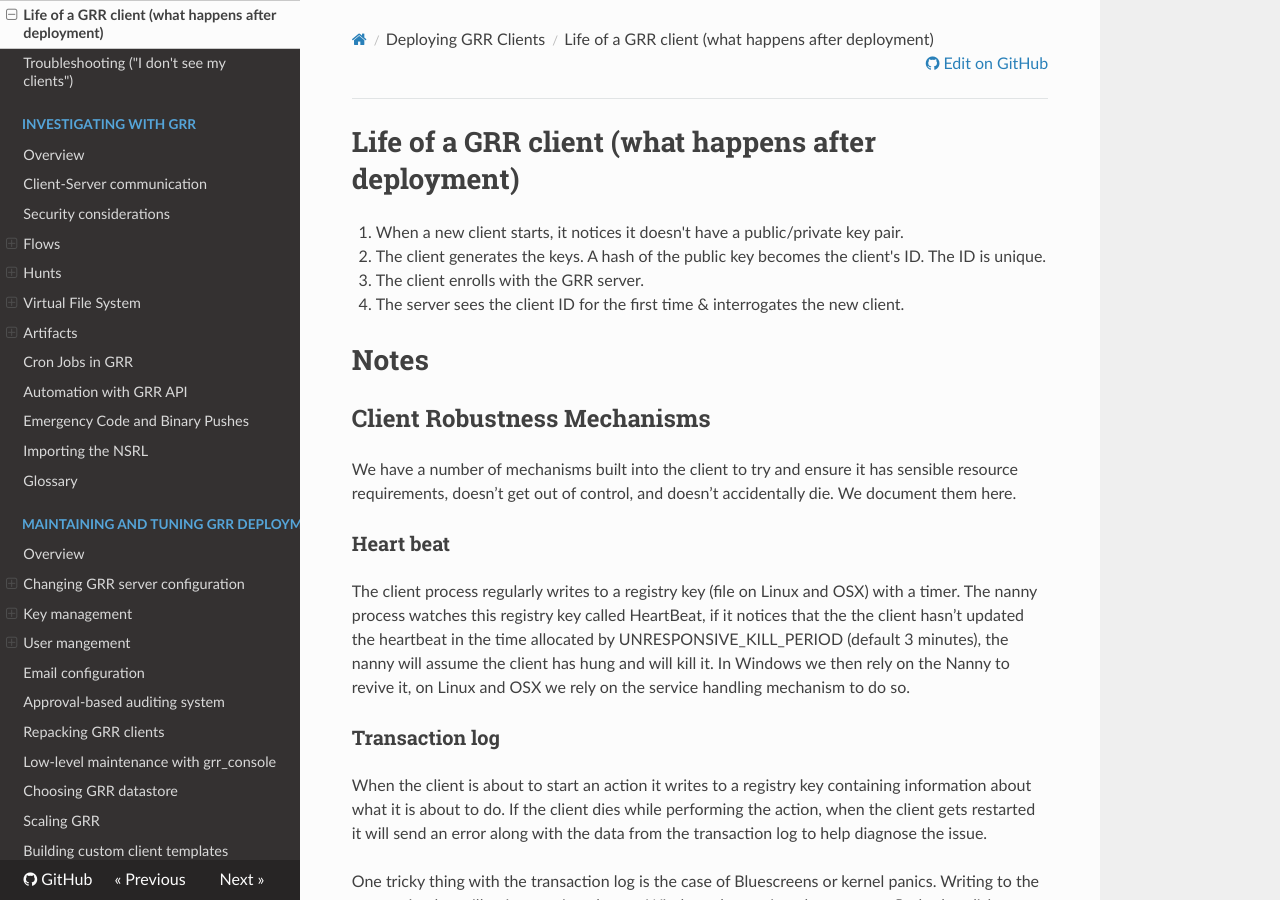
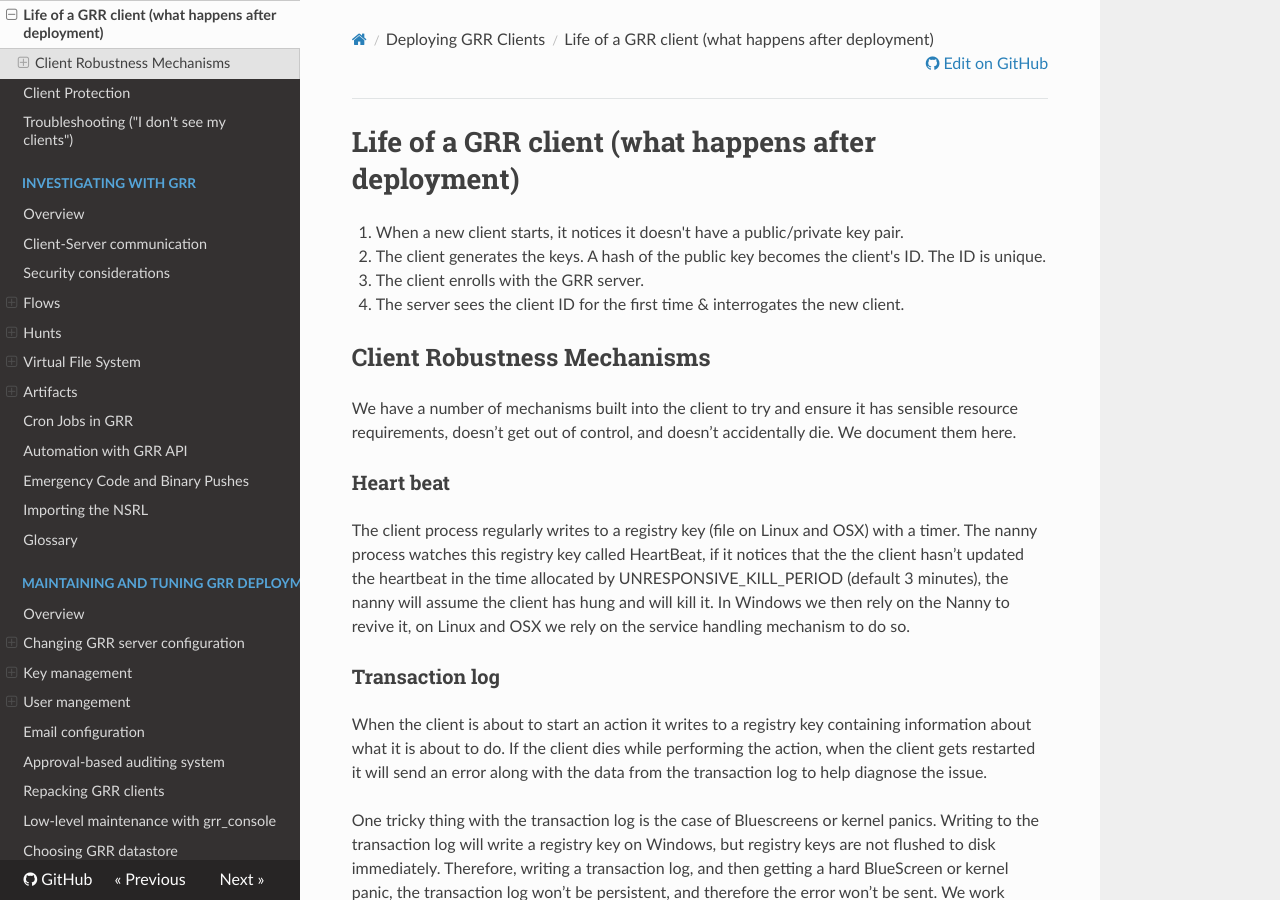
Before and after one commit to google/grr-doc, an MkDocs documentation site: the page built from docs/deploying-grr-clients/life-of-grr-client.md, in a window 1280 px wide and 900 px high. Built offline with MkDocs 1.6.1, drawn with Linux system fonts in a browser that asks for light colours; nearby versions of some CDN libraries; old or Windows-style settings are respelled for this version of MkDocs.

Commit message:
Adding agent protection.

```diff
--- a/docs/deploying-grr-clients/life-of-grr-client.md
+++ b/docs/deploying-grr-clients/life-of-grr-client.md
@@ -5,7 +5,6 @@
 3. The client enrolls with the GRR server.
 4. The server sees the client ID for the first time & interrogates the new client.
 
-# Notes
 ## Client Robustness Mechanisms
 
 We have a number of mechanisms built into the client to try and ensure
--- a/mkdocs.yml
+++ b/mkdocs.yml
@@ -22,6 +22,7 @@
   - On Linux: 'deploying-grr-clients/on-linux.md'
   - On Mac OS X: 'deploying-grr-clients/on-mac-os-x.md'
   - Life of a GRR client (what happens after deployment): 'deploying-grr-clients/life-of-grr-client.md'
+  - Client Protection: 'deploying-grr-clients/protection.md'
   - Troubleshooting ("I don't see my clients"): 'deploying-grr-clients/troubleshooting.md'
 - Investigating with GRR:
   - Overview: 'investigating-with-grr/overview.md'
```
